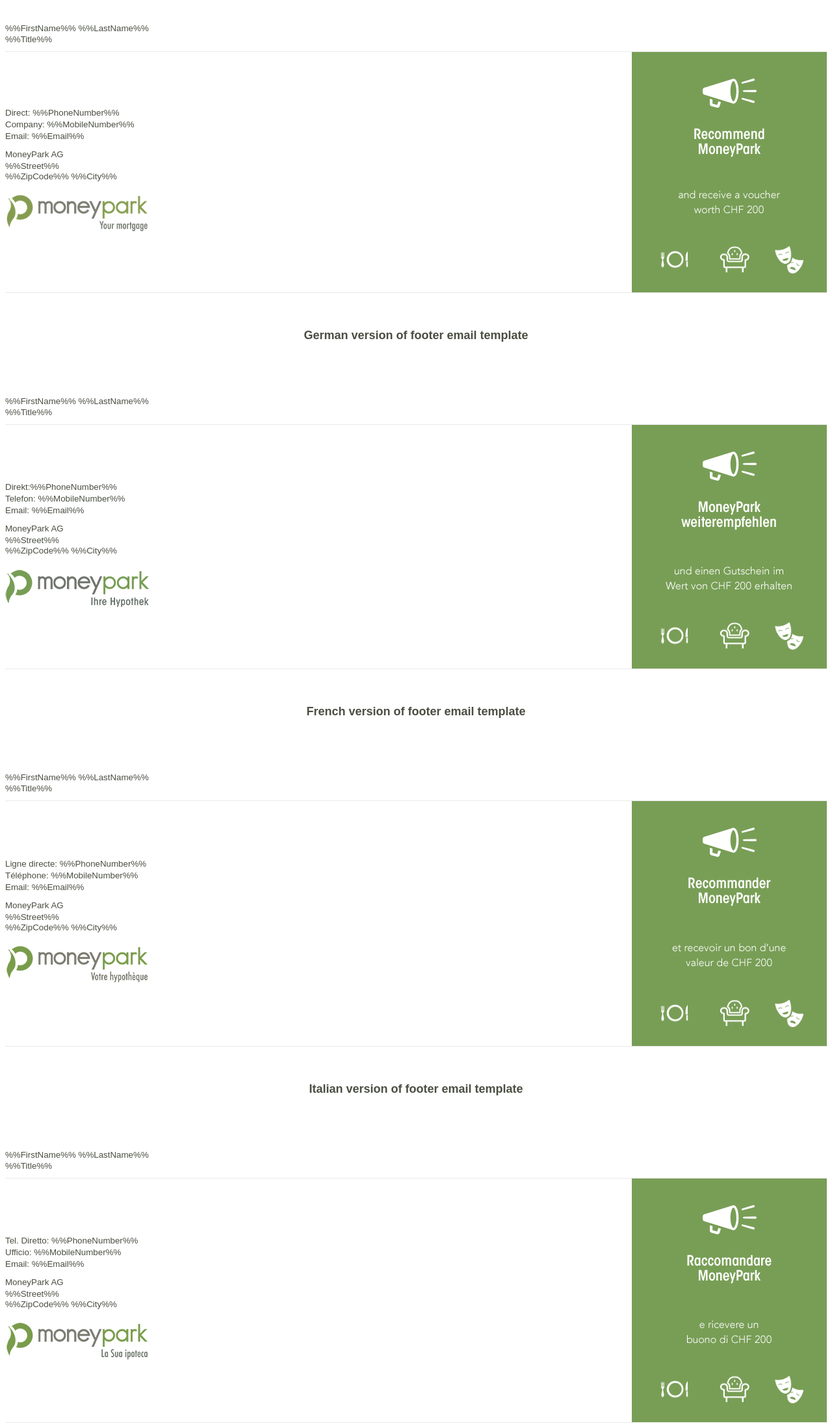
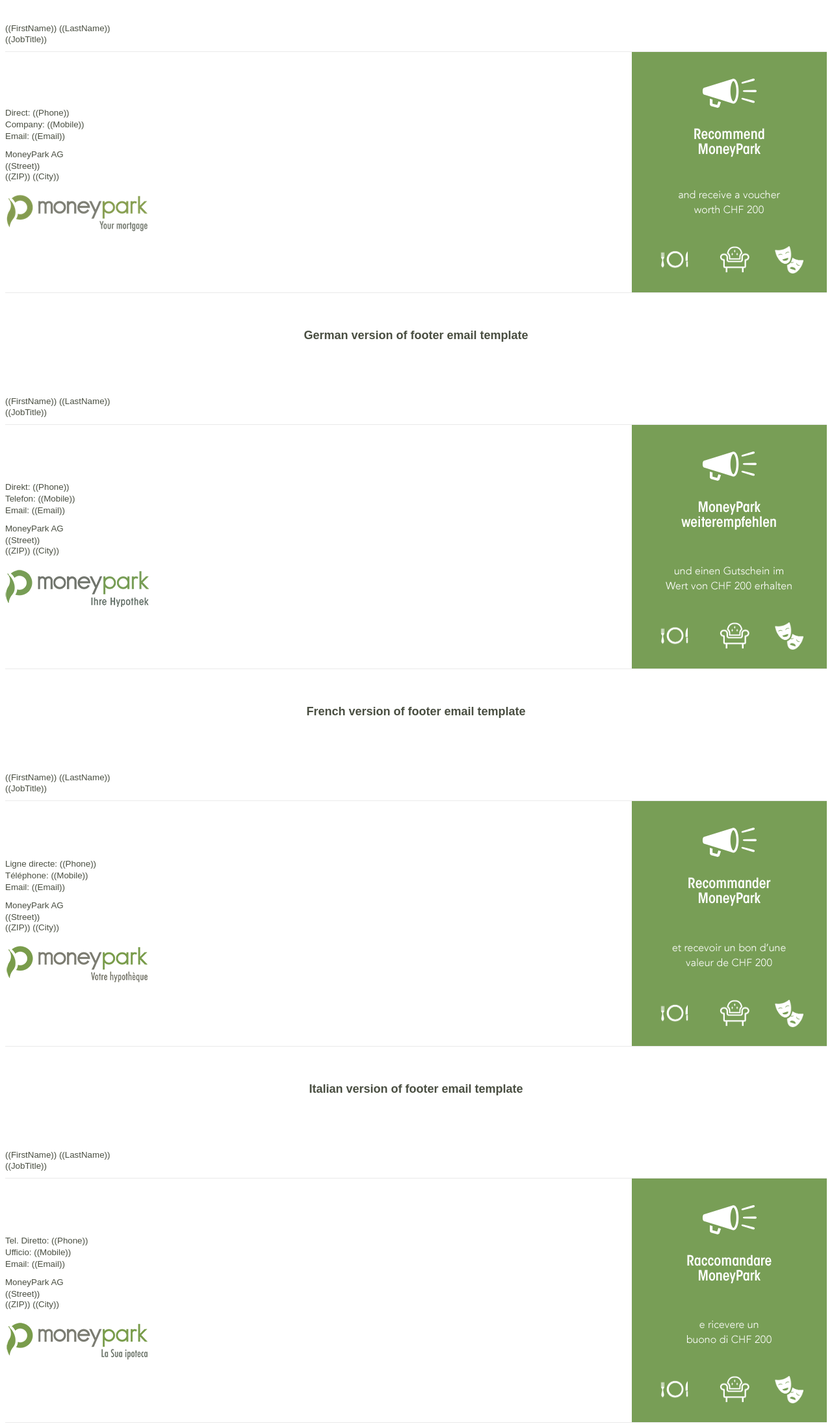
Before and after one commit to moneypark/email-footer, a Django app: page /footer-email/ in a window 1280 px wide. Shown: the whole page at 65% size. Run offline with Django 3.2, Linux system fonts and the light colour scheme.

Commit message:
Update variables from xink app

```diff
--- a/footer_email/templates/footer_email/base.html
+++ b/footer_email/templates/footer_email/base.html
@@ -26,11 +26,11 @@
             <tr><td style="height:10px;display:block">&nbsp;</td></tr>
             <tr>
                 <td style="font-family:Arial,sans-serif;font-size:10pt;color:#494e41;">
-                    <span class="given-name">%%FirstName%%&nbsp;</span>
-                    <span class="family-name">%%LastName%%</span>
+                    <span class="given-name">((FirstName))&nbsp;</span>
+                    <span class="family-name">((LastName))</span>
                 </td>
             </tr>
-            <tr><td><span class="title" style="font-family:Arial,sans-serif;font-size:10pt;color:#494e41;">%%Title%%</span>&nbsp;</td></tr>
+            <tr><td><span class="title" style="font-family:Arial,sans-serif;font-size:10pt;color:#494e41;">((JobTitle))</span>&nbsp;</td></tr>
             <tr><td style="height:10px;display:block">&nbsp;</td></tr>
           </table>
           <table width="100%" cellspacing="0" cellpadding="0" style="border-top:1px solid #eaeaea;border-bottom:1px solid #eaeaea;">
@@ -42,28 +42,28 @@
                     <tr>
                       <td class="tel">
                           <span class="type" style="font-family:Arial,sans-serif;font-size:10pt;color:#494e41;">Direct:&nbsp;</span>
-                          <a href="tel:%%PhoneNumber%%" class="value" style="text-decoration:none;outline:none"><font color="#494e41" face="Arial,sans-serif" style="font-size:10pt;text-decoration:none;outline:none;">%%PhoneNumber%%</font>&nbsp;</a>
+                          <a href="tel:((Phone))" class="value" style="text-decoration:none;outline:none"><font color="#494e41" face="Arial,sans-serif" style="font-size:10pt;text-decoration:none;outline:none;">((Phone))</font></a>
                       </td>
                     </tr>
                     <tr>
                       <td class="tel">
                           <span class="type" style="font-family:Arial,sans-serif;font-size:10pt;color:#494e41">Company:&nbsp;</span>
-                          <a href="tel:%%MobileNumber%%" class="value" style="text-decoration:none;outline:none;"><font color="#494e41" face="Arial,sans-serif" style="font-size:10pt;text-decoration:none;outline:none;">%%MobileNumber%%</font>&nbsp;</a>
+                          <a href="tel:((Mobile))" class="value" style="text-decoration:none;outline:none;"><font color="#494e41" face="Arial,sans-serif" style="font-size:10pt;text-decoration:none;outline:none;">((Mobile))</font></a>
                       </td>
                     </tr>
                     <tr>
                       <td class="email">
                           <span class="type" style="font-family:Arial,sans-serif;font-size:10pt;color:#494e41">Email:&nbsp;</span>
-                          <a href="mailto:%%Email%%" class="value" style="text-decoration:none;outline:none"><font color="#494e41" face="Arial,sans-serif" style="font-size:10pt;text-decoration:none;outline:none;">%%Email%%</font>&nbsp;</a>
+                          <a href="mailto:((Email))" class="value" style="text-decoration:none;outline:none"><font color="#494e41" face="Arial,sans-serif" style="font-size:10pt;text-decoration:none;outline:none;">((Email))</font></a>
                           <div style="height:10px;display:block">&nbsp;</div>
                       </td>
                     </tr>
-                    <tr><td><span class="org" style="font-family:Arial,sans-serif;font-size:10pt;color:#494e41">MoneyPark AG</span>&nbsp;</td></tr>
-                    <tr><td><span class="street-address" style="font-family:Arial,sans-serif;font-size:10pt;color:#494e41">%%Street%%</span>&nbsp;</td></tr>
+                    <tr><td><span class="org" style="font-family:Arial,sans-serif;font-size:10pt;color:#494e41">MoneyPark AG</span></td></tr>
+                    <tr><td><span class="street-address" style="font-family:Arial,sans-serif;font-size:10pt;color:#494e41">((Street))</span></td></tr>
                     <tr>
                         <td style="font-family:Arial,sans-serif;font-size:10pt;color:#494e41">
-                            <span class="postal-code">%%ZipCode%%&nbsp;</span>
-                            <span class="locality">%%City%%</span>
+                            <span class="postal-code">((ZIP))&nbsp;</span>
+                            <span class="locality">((City))</span>
                         </td>
                     </tr>
                     <tr><td style="height:20px;display:block">&nbsp;</td></tr>
@@ -148,11 +148,11 @@
             <tr><td style="height:10px;display:block">&nbsp;</td></tr>
             <tr>
                 <td style="font-family:Arial,sans-serif;font-size:10pt;color:#494e41;">
-                    <span class="given-name">%%FirstName%%&nbsp;</span>
-                    <span class="family-name">%%LastName%%</span>
+                    <span class="given-name">((FirstName))&nbsp;</span>
+                    <span class="family-name">((LastName))</span>
                 </td>
             </tr>
-            <tr><td><span class="title" style="font-family:Arial,sans-serif;font-size:10pt;color:#494e41;">%%Title%%</span>&nbsp;</td></tr>
+            <tr><td><span class="title" style="font-family:Arial,sans-serif;font-size:10pt;color:#494e41;">((JobTitle))</span>&nbsp;</td></tr>
             <tr><td style="height:10px;display:block">&nbsp;</td></tr>
           </table>
           <table width="100%" cellspacing="0" cellpadding="0" style="border-top:1px solid #eaeaea;border-bottom:1px solid #eaeaea;">
@@ -163,29 +163,29 @@
                     <tr><td style="height:10px;display:block">&nbsp;</td></tr>
                     <tr>
                       <td class="tel">
-                          <span class="type" style="font-family:Arial,sans-serif;font-size:10pt;color:#494e41;">Direkt:</span>
-                          <a class="value" href="tel:%%PhoneNumber%%" style="text-decoration:none;outline:none"><font color="#494e41" face="Arial,sans-serif" style="font-size:10pt;text-decoration:none;outline:none;">%%PhoneNumber%%</font>&nbsp;</a>
+                          <span class="type" style="font-family:Arial,sans-serif;font-size:10pt;color:#494e41;">Direkt:&nbsp;</span>
+                          <a class="value" href="tel:((Phone))" style="text-decoration:none;outline:none"><font color="#494e41" face="Arial,sans-serif" style="font-size:10pt;text-decoration:none;outline:none;">((Phone))</font></a>
                       </td>
                     </tr>
                     <tr>
                       <td class="tel">
                           <span class="type" style="font-family:Arial,sans-serif;font-size:10pt;color:#494e41">Telefon:&nbsp;</span>
-                          <a class="value" href="tel:%%MobileNumber%%" style="text-decoration:none;outline:none"><font color="#494e41" face="Arial,sans-serif" style="font-size:10pt;text-decoration:none;outline:none;">%%MobileNumber%%</font>&nbsp;</a>
+                          <a class="value" href="tel:((Mobile))" style="text-decoration:none;outline:none"><font color="#494e41" face="Arial,sans-serif" style="font-size:10pt;text-decoration:none;outline:none;">((Mobile))</font></a>
                       </td>
                     </tr>
                     <tr>
                       <td class="email">
                           <span class="type" style="font-family:Arial,sans-serif;font-size:10pt;color:#494e41">Email:&nbsp;</span>
-                          <a class="value" href="mailto:%%Email%%" style="text-decoration:none;outline:none"><font color="#494e41" face="Arial,sans-serif" style="font-size:10pt;text-decoration:none;outline:none;">%%Email%%</font>&nbsp;</a>
+                          <a class="value" href="mailto:((Email))" style="text-decoration:none;outline:none"><font color="#494e41" face="Arial,sans-serif" style="font-size:10pt;text-decoration:none;outline:none;">((Email))</font></a>
                           <div style="height:10px;display:block">&nbsp;</div>
                       </td>
                     </tr>
-                    <tr><td><span class="org" style="font-family:Arial,sans-serif;font-size:10pt;color:#494e41">MoneyPark AG</span>&nbsp;</td></tr>
-                    <tr><td><span class="street-address" style="font-family:Arial,sans-serif;font-size:10pt;color:#494e41">%%Street%%</span>&nbsp;</td></tr>
+                    <tr><td><span class="org" style="font-family:Arial,sans-serif;font-size:10pt;color:#494e41">MoneyPark AG</span></td></tr>
+                    <tr><td><span class="street-address" style="font-family:Arial,sans-serif;font-size:10pt;color:#494e41">((Street))</span></td></tr>
                     <tr>
                       <td style="font-family:Arial,sans-serif;font-size:10pt;color:#494e41">
-                          <span class="postal-code">%%ZipCode%%&nbsp;</span>
-                          <span class="locality">%%City%%</span>
+                          <span class="postal-code">((ZIP))&nbsp;</span>
+                          <span class="locality">((City))</span>
                       </td>
                     </tr>
                     <tr><td style="height:20px;display:block">&nbsp;</td></tr>
@@ -270,11 +270,11 @@
             <tr><td style="height:10px;display:block">&nbsp;</td></tr>
             <tr>
                 <td style="font-family:Arial,sans-serif;font-size:10pt;color:#494e41;">
-                    <span class="given-name">%%FirstName%%&nbsp;</span>
-                    <span class="family-name">%%LastName%%</span>
+                    <span class="given-name">((FirstName))&nbsp;</span>
+                    <span class="family-name">((LastName))</span>
                 </td>
             </tr>
-            <tr><td><span class="title" style="font-family:Arial,sans-serif;font-size:10pt;color:#494e41;">%%Title%%</span>&nbsp;</td></tr>
+            <tr><td><span class="title" style="font-family:Arial,sans-serif;font-size:10pt;color:#494e41;">((JobTitle))</span>&nbsp;</td></tr>
             <tr><td style="height:10px;display:block">&nbsp;</td></tr>
           </table>
           <table width="100%" cellspacing="0" cellpadding="0" style="border-top:1px solid #eaeaea;border-bottom:1px solid #eaeaea;">
@@ -286,27 +286,27 @@
                     <tr>
                       <td class="tel">
                           <span class="type" style="font-family:Arial,sans-serif;font-size:10pt;color:#494e41;">Ligne directe:&nbsp;</span>
-                          <a href="tel:%%PhoneNumber%%" class="value" style="text-decoration:none;outline:none;"><font color="#494e41" face="Arial,sans-serif" style="font-size:10pt;text-decoration:none;outline:none;">%%PhoneNumber%%</font>&nbsp;</a>
+                          <a href="tel:((Phone))" class="value" style="text-decoration:none;outline:none;"><font color="#494e41" face="Arial,sans-serif" style="font-size:10pt;text-decoration:none;outline:none;">((Phone))</font></a>
                       </td>
                     </tr>
                     <tr>
                       <td class="tel">
                           <span class="type" style="font-family:Arial,sans-serif;font-size:10pt;color:#494e41">Téléphone:&nbsp;</span>
-                          <a href="tel:%%MobileNumber%%" class="value" style="text-decoration:none;outline:none"><font color="#494e41" face="Arial,sans-serif" style="font-size:10pt;text-decoration:none;outline:none;">%%MobileNumber%%</font>&nbsp;</a>
+                          <a href="tel:((Mobile))" class="value" style="text-decoration:none;outline:none"><font color="#494e41" face="Arial,sans-serif" style="font-size:10pt;text-decoration:none;outline:none;">((Mobile))</font></a>
                       </td>
                     </tr>
                     <tr>
                       <td class="email">
                           <span class="type" style="font-family:Arial,sans-serif;font-size:10pt;color:#494e41">Email:&nbsp;</span>
-                          <a href="mailto:%%Email%%" class="value" style="text-decoration:none;outline:none"><font color="#494e41" face="Arial,sans-serif" style="font-size:10pt;text-decoration:none;outline:none;">%%Email%%</font></a>
+                          <a href="mailto:((Email))" class="value" style="text-decoration:none;outline:none"><font color="#494e41" face="Arial,sans-serif" style="font-size:10pt;text-decoration:none;outline:none;">((Email))</font></a>
                           <div style="height:10px;display:block">&nbsp;</div>
                       </td>
                     </tr>
-                    <tr><td><span class="org" style="font-family:Arial,sans-serif;font-size:10pt;color:#494e41">MoneyPark AG</span>&nbsp;</td></tr>
-                    <tr><td><span class="street-address" style="font-family:Arial,sans-serif;font-size:10pt;color:#494e41">%%Street%%</span>&nbsp;</td></tr>
+                    <tr><td><span class="org" style="font-family:Arial,sans-serif;font-size:10pt;color:#494e41">MoneyPark AG</span></td></tr>
+                    <tr><td><span class="street-address" style="font-family:Arial,sans-serif;font-size:10pt;color:#494e41">((Street))</span></td></tr>
                     <tr>
                       <td style="font-family:Arial,sans-serif;font-size:10pt;color:#494e41">
-                          <span class="postal-code">%%ZipCode%%&nbsp;</span><span class="locality">%%City%%</span>
+                          <span class="postal-code">((ZIP))&nbsp;</span><span class="locality">((City))</span>
                       </td>
                     </tr>
                     <tr><td style="height:20px;display:block">&nbsp;</td></tr>
@@ -393,10 +393,11 @@
             <tr><td style="height:10px;display:block">&nbsp;</td></tr>
             <tr>
                 <td style="font-family:Arial,sans-serif;font-size:10pt;color:#494e41;">
-                    <span class="given-name">%%FirstName%%&nbsp;</span><span class="family-name">%%LastName%%&nbsp;</span>
+                    <span class="given-name">((FirstName))&nbsp;</span>
+                    <span class="family-name">((LastName))</span>
                 </td>
             </tr>
-            <tr><td><span class="title" style="font-family:Arial,sans-serif;font-size:10pt;color:#494e41;">%%Title%%</span>&nbsp;</td></tr>
+            <tr><td><span class="title" style="font-family:Arial,sans-serif;font-size:10pt;color:#494e41;">((JobTitle))</span>&nbsp;</td></tr>
             <tr><td style="height:10px;display:block">&nbsp;</td></tr>
           </table>
           <table width="100%" cellspacing="0" cellpadding="0" style="border-top:1px solid #eaeaea;border-bottom:1px solid #eaeaea;">
@@ -408,31 +409,31 @@
                     <tr>
                         <td class="tel">
                             <span class="type" style="font-family:Arial,sans-serif;font-size:10pt;color:#494e41;">Tel. Diretto:&nbsp;</span>
-                            <a href="tel:%%PhoneNumber%%" class="value" style="text-decoration:none;outline:none;"><font color="#494e41" face="Arial,sans-serif" style="font-size:10pt;text-decoration:none;outline:none;">%%PhoneNumber%%</font>&nbsp;</a>
+                            <a href="tel:((Phone))" class="value" style="text-decoration:none;outline:none;"><font color="#494e41" face="Arial,sans-serif" style="font-size:10pt;text-decoration:none;outline:none;">((Phone))</font></a>
                         </td>
                     </tr>
                     <tr>
                         <td class="tel">
                             <span class="type" style="font-family:Arial,sans-serif;font-size:10pt;color:#494e41;">Ufficio:&nbsp;</span>
-                            <a href="tel:%%MobileNumber%%" class="value" style="text-decoration:none;outline:none;"><font color="#494e41" face="Arial,sans-serif" style="font-size:10pt;text-decoration:none;outline:none;">%%MobileNumber%%</font>&nbsp;</a>
+                            <a href="tel:((Mobile))" class="value" style="text-decoration:none;outline:none;"><font color="#494e41" face="Arial,sans-serif" style="font-size:10pt;text-decoration:none;outline:none;">((Mobile))</font></a>
                         </td>
                     </tr>
                     <tr>
                         <td class="email">
                             <span class="type" style="font-family:Arial,sans-serif;font-size:10pt;color:#494e41;">Email:&nbsp;</span>
-                            <a href="mailto:%%Email%%" class="value" style="text-decoration:none;outline:none"><font color="#494e41" face="Arial,sans-serif" style="font-size:10pt;text-decoration:none;outline:none;">%%Email%%</font>&nbsp;</a>
+                            <a href="mailto:((Email))" class="value" style="text-decoration:none;outline:none"><font color="#494e41" face="Arial,sans-serif" style="font-size:10pt;text-decoration:none;outline:none;">((Email))</font></a>
                             <div style="height:10px;display:block">&nbsp;</div>
                         </td>
                     </tr>
                     <tr>
-                      <td><span class="org" style="font-family:Arial,sans-serif;font-size:10pt;color:#494e41">MoneyPark AG</span>&nbsp;</td>
+                      <td><span class="org" style="font-family:Arial,sans-serif;font-size:10pt;color:#494e41">MoneyPark AG</span></td>
                     </tr>
                     <tr>
-                      <td><span class="street-address" style="font-family:Arial,sans-serif;font-size:10pt;color:#494e41">%%Street%%</span>&nbsp;</td>
+                      <td><span class="street-address" style="font-family:Arial,sans-serif;font-size:10pt;color:#494e41">((Street))</span></td>
                     </tr>
                     <tr>
                       <td style="font-family:Arial,sans-serif;font-size:10pt;color:#494e41">
-                          <span class="postal-code">%%ZipCode%%&nbsp;</span><span class="locality">%%City%%&nbsp;</span>
+                          <span class="postal-code">((ZIP))&nbsp;</span><span class="locality">((City))</span>
                       </td>
                     </tr>
                     <tr><td style="height:20px;display:block">&nbsp;</td></tr>
```
